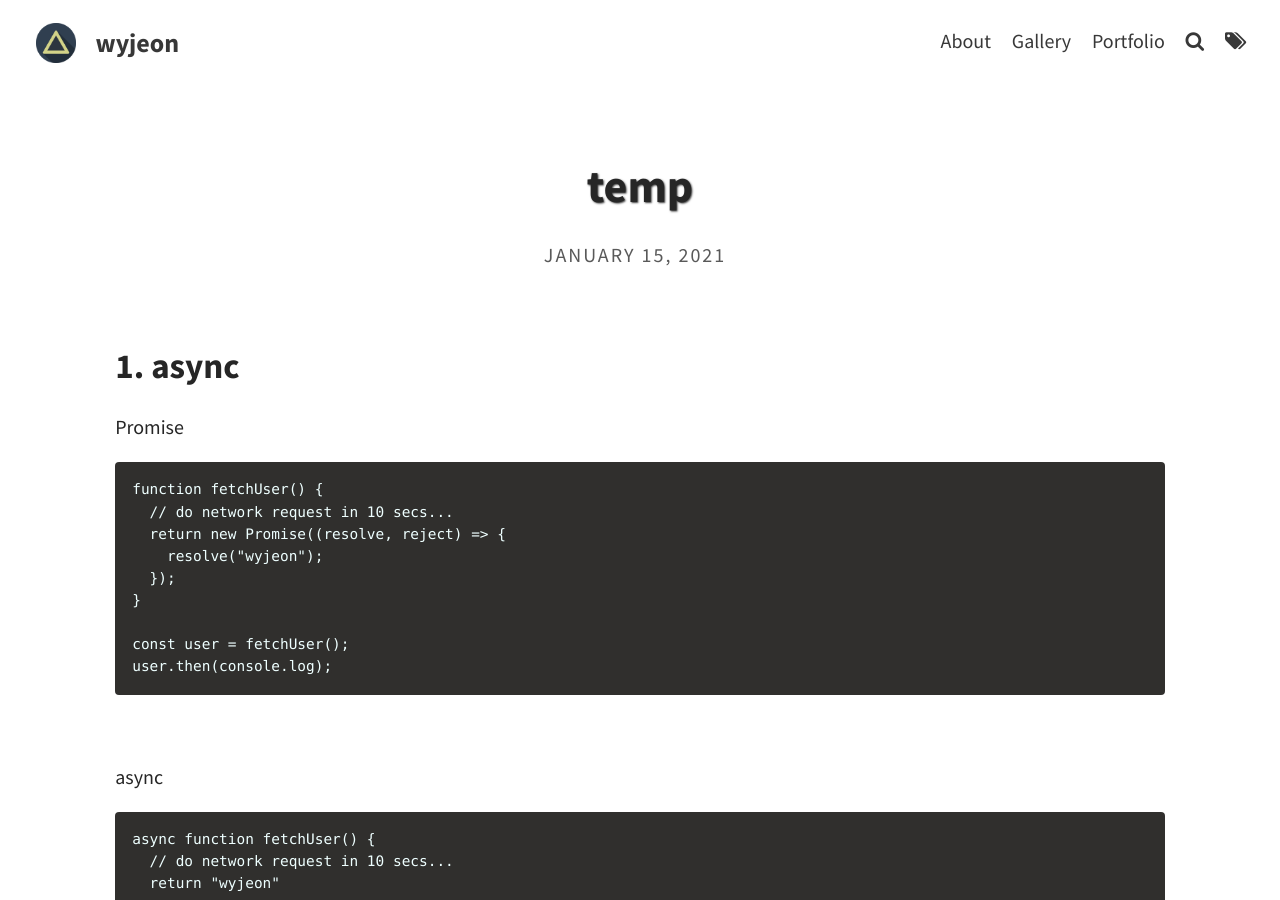
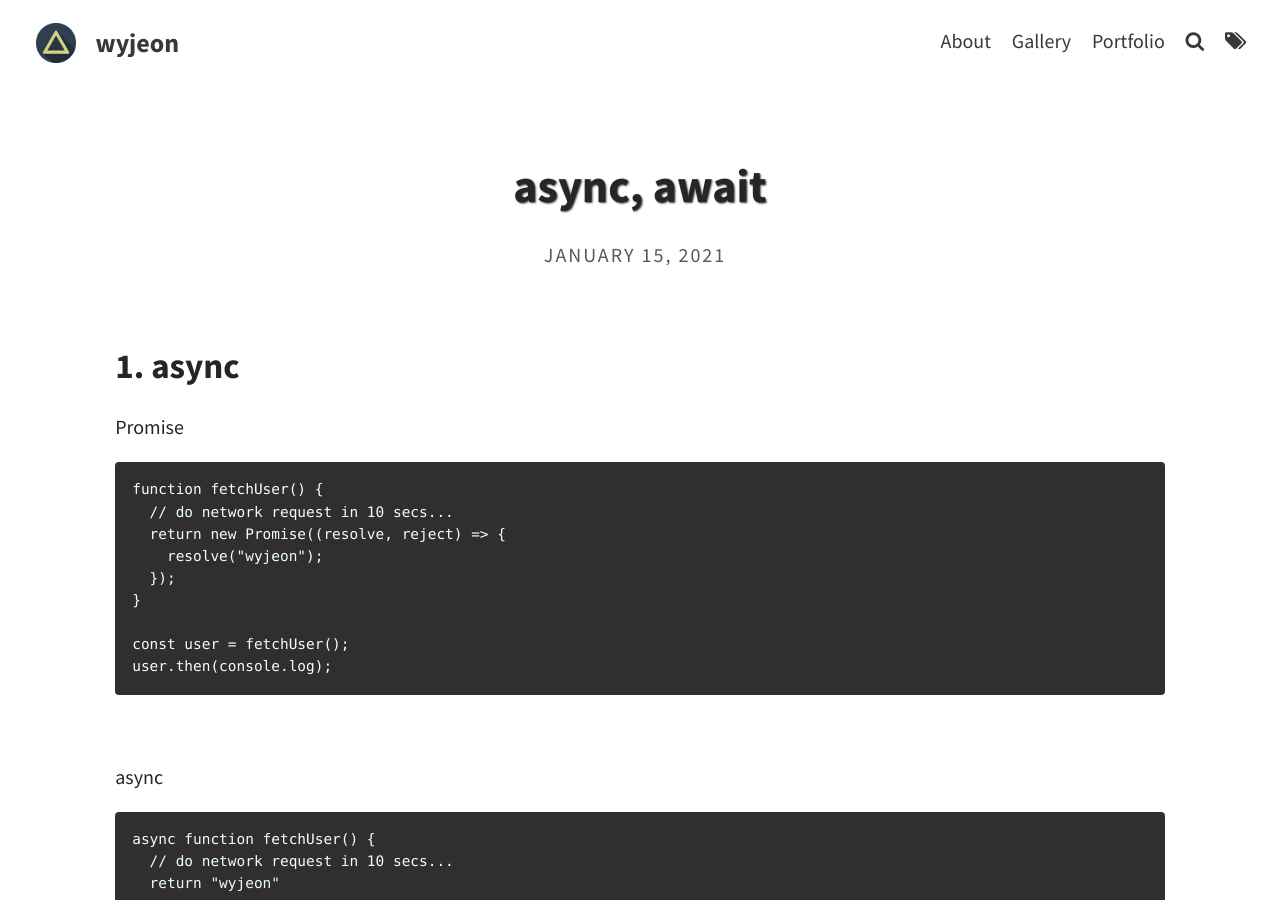
Before and after one commit to wyjeon/wyjeon.github.io, a Jekyll site: the page built from _posts/2021-01-15-async-await.md, in a window 1280 px wide and 900 px high. Built offline with Jekyll 4.4.1, drawn with Linux system fonts in a browser that asks for light colours.

Commit message:
Update File

````diff
--- a/_posts/2021-01-15-async-await.md
+++ b/_posts/2021-01-15-async-await.md
@@ -1,6 +1,6 @@
 ---
 layout: post
-title: temp
+title: async, await
 tags: [JS, Callback]
 ---
 ## 1. async
@@ -70,6 +70,7 @@ async function pickFruits() {
 pickFruits().then(console.log); // 1sec
 ```
 <br/>
+<hr/>
 
 ## 3. Useful Promise APIs
 Promise.all()
````
